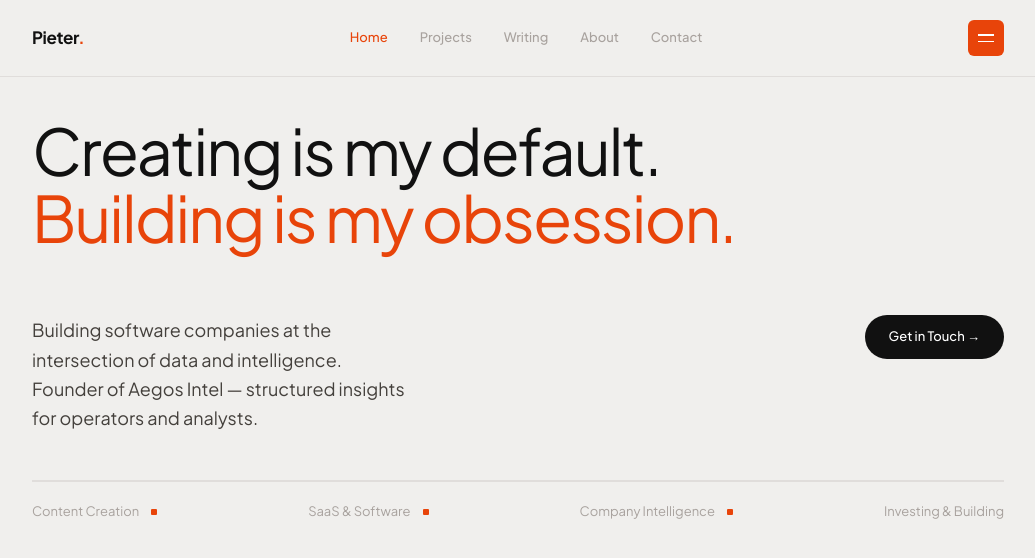
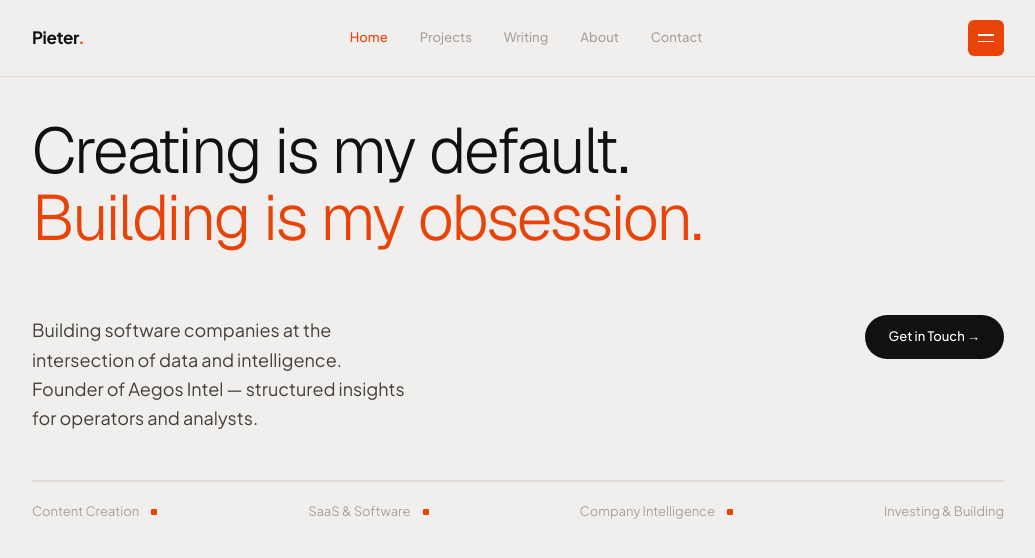
Before and after one commit to sillyledger/personal, a Next.js app: page / in a window 1280 px wide. Shown: the top 558 px of the page, without its empty margins (122-1157 px from the left). Built offline with nearby package versions, Linux system fonts and the light colour scheme.

Commit message:
Update Hero.tsx

```diff
--- a/components/Hero.tsx
+++ b/components/Hero.tsx
@@ -1,13 +1,16 @@
 import Link from "next/link";
+import { Geist } from "next/font/google";
+
+const geist = Geist({ subsets: ["latin"], weight: ["300", "400"] });
 
 export default function Hero() {
   return (
     <section className="relative pt-10 pb-0">
 
-      <h1 className="text-[clamp(40px,5vw,72px)] font-normal leading-[1.05] tracking-[-0.03em] text-[#111]">
+      <h1 className={`${geist.className} text-[clamp(40px,5vw,72px)] font-light leading-[1.05] tracking-[-0.03em] text-[#111]`}>
         Creating is my default.
       </h1>
-      <h2 className="text-[clamp(40px,5vw,72px)] font-normal leading-[1.05] tracking-[-0.03em] text-accent mb-16 whitespace-nowrap">
+      <h2 className={`${geist.className} text-[clamp(40px,5vw,72px)] font-light leading-[1.05] tracking-[-0.03em] text-accent mb-16 whitespace-nowrap`}>
         Building is my obsession.
       </h2>
 
```
